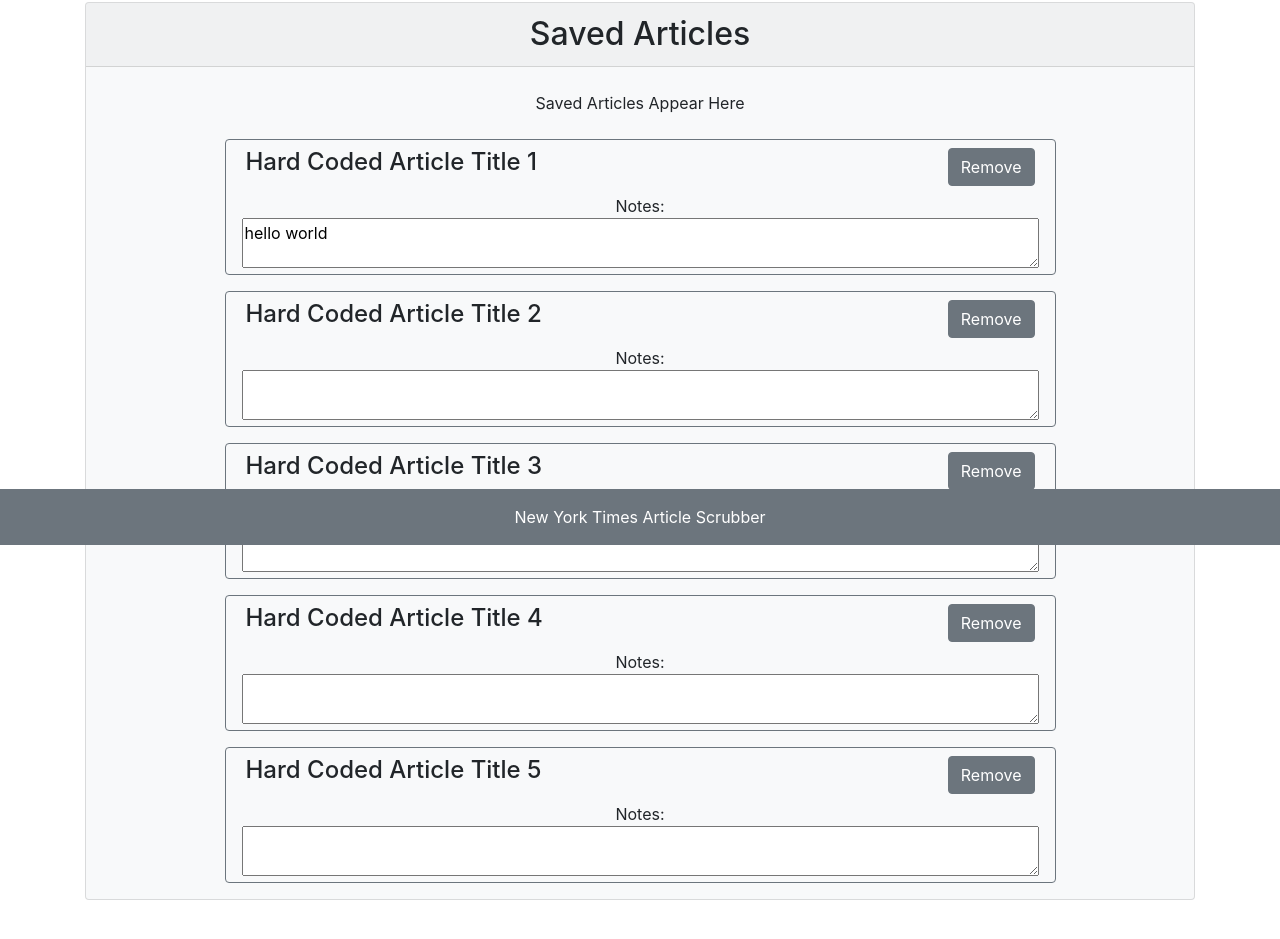
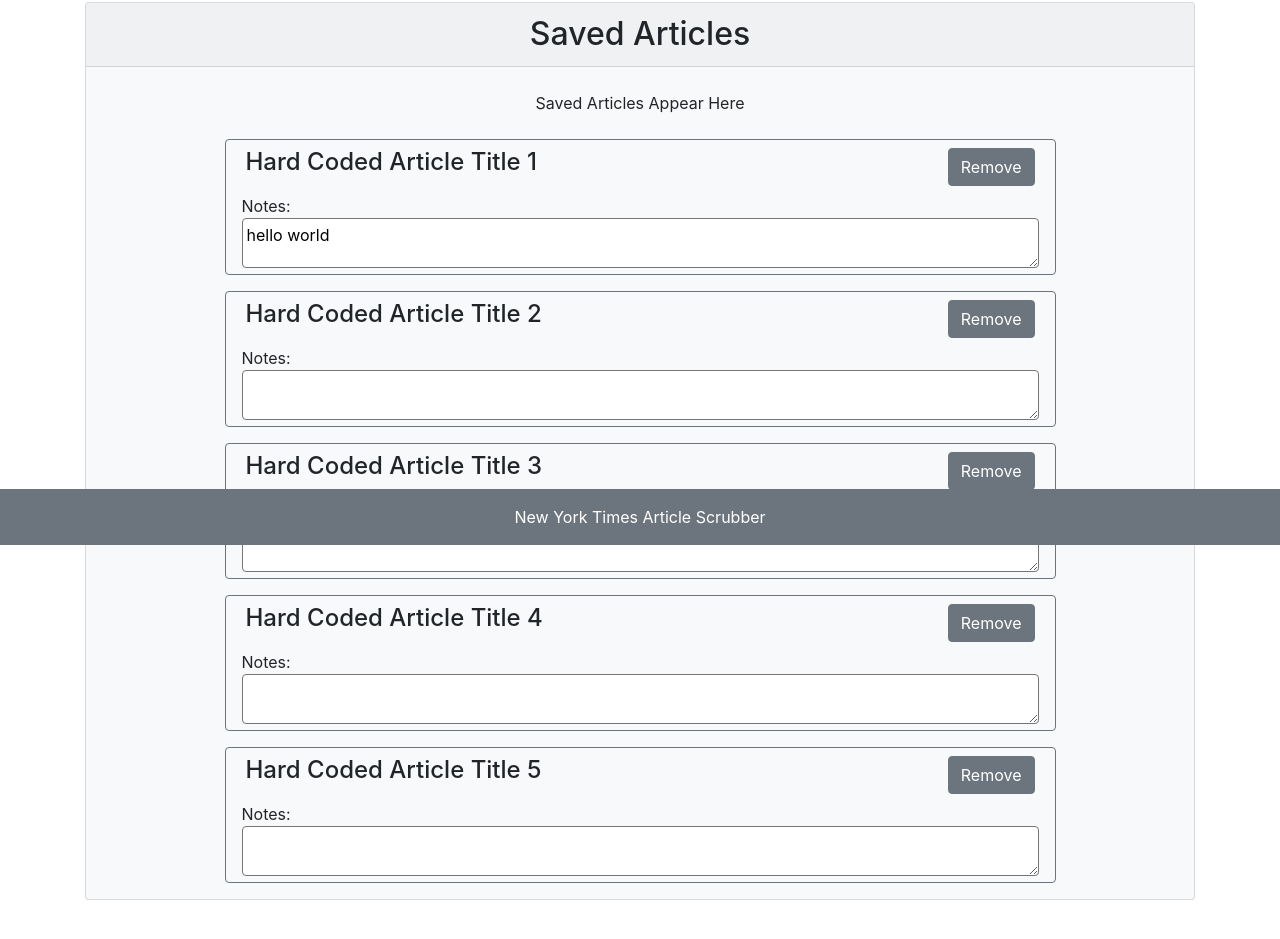
Before and after one commit to BenRGarcia/React-NYT-Api, a React app in the folder client/: page /saved in a window 1280 px wide. Shown: the part 255-1194 px from the top of the page. Built offline with nearby package versions, Linux system fonts and the light colour scheme; the HTML template or start-up script is replaced by a standard one.

Commit message:
adjust css

```diff
--- a/client/src/components/SavedArticles/SavedArticles.js
+++ b/client/src/components/SavedArticles/SavedArticles.js
@@ -23,9 +23,9 @@ export const SavedArticles = props => (
           Remove
         </button>
       </div>
-      <form className='px-3'>
+      <form className='px-3 text-left'>
         <label className='mb-0'>Notes:</label>
-        <textarea name="" id="" className='w-100' style={{ height: '50px' }} value='hello world'></textarea>
+        <textarea name="" id="" className='w-100 p-1 rounded' style={{ height: '50px' }} value='hello world'></textarea>
       </form>
     </div>
     {/* map end: */}
@@ -39,9 +39,9 @@ export const SavedArticles = props => (
           Remove
         </button>
       </div>
-      <form className='px-3'>
+      <form className='px-3 text-left'>
         <label className='mb-0'>Notes:</label>
-        <textarea name="" id="" className='w-100' style={{ height: '50px' }}></textarea>
+        <textarea name="" id="" className='w-100 p-1 rounded' style={{ height: '50px' }}></textarea>
       </form>
     </div>
     {/* map end: */}
@@ -55,9 +55,9 @@ export const SavedArticles = props => (
           Remove
         </button>
       </div>
-      <form className='px-3'>
+      <form className='px-3 text-left'>
         <label className='mb-0'>Notes:</label>
-        <textarea name="" id="" className='w-100' style={{ height: '50px' }}></textarea>
+        <textarea name="" id="" className='w-100 p-1 rounded' style={{ height: '50px' }}></textarea>
       </form>
     </div>
     {/* map end: */}
@@ -71,9 +71,9 @@ export const SavedArticles = props => (
           Remove
         </button>
       </div>
-      <form className='px-3'>
+      <form className='px-3 text-left'>
         <label className='mb-0'>Notes:</label>
-        <textarea name="" id="" className='w-100' style={{ height: '50px' }}></textarea>
+        <textarea name="" id="" className='w-100 p-1 rounded' style={{ height: '50px' }}></textarea>
       </form>
     </div>
     {/* map end: */}
@@ -87,9 +87,9 @@ export const SavedArticles = props => (
           Remove
         </button>
       </div>
-      <form className='px-3'>
+      <form className='px-3 text-left'>
         <label className='mb-0'>Notes:</label>
-        <textarea name="" id="" className='w-100' style={{ height: '50px' }}></textarea>
+        <textarea name="" id="" className='w-100 p-1 rounded' style={{ height: '50px' }}></textarea>
       </form>
     </div>
     {/* map end: */}
```
